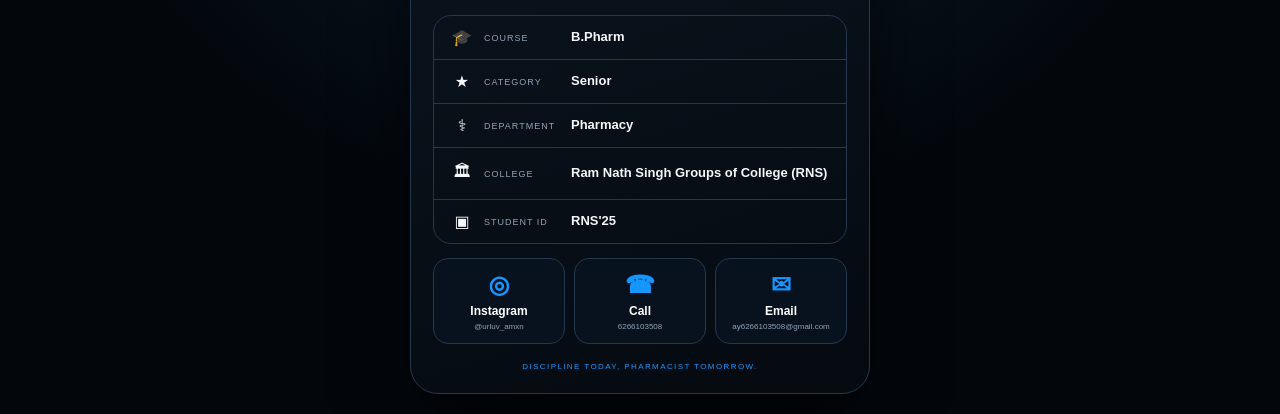
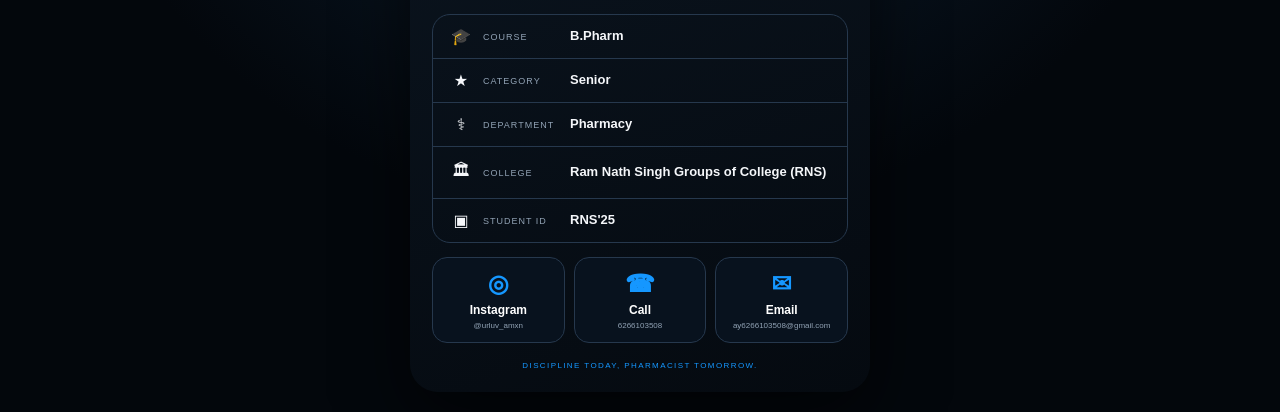
Before and after one commit to chitranshshri3-boop/Aman---profile-, a plain HTML site: page index.html in a window 1280 px wide. Shown: the part 388-802 px from the top of the page. Drawn offline with Linux system fonts and the light colour scheme.

Commit message:
Update style.css

```diff
--- a/style.css
+++ b/style.css
@@ -1,6 +1,6 @@
 *{box-sizing:border-box}
 body{margin:0;min-height:100vh;background:radial-gradient(circle at top,#10263c,#03070c 60%);color:#f5f7fa;font-family:Arial,Helvetica,sans-serif;display:flex;justify-content:center;align-items:center;padding:20px}
-.card{width:min(100%,460px);padding:22px;border:1px solid #26384d;border-radius:28px;background:linear-gradient(160deg,#0c1723,#050a10);box-shadow:0 25px 70px #0009}
+.card{width:min(100%,460px);padding:22px;border:-1px solid #26384d;border-radius:28px;background:linear-gradient(160deg,#0c1723,#050a10);box-shadow:0 25px 70px #0009}
 .top{display:flex;justify-content:space-between;letter-spacing:2px}.blue{color:#1597ff}
 .avatar{width:150px;height:150px;margin:28px auto 14px;padding:4px;border-radius:50%;background:linear-gradient(135deg,#fff,#1597ff)}
 .avatar img{width:100%;height:100%;object-fit:cover;object-position:center top;border-radius:50%}
```
